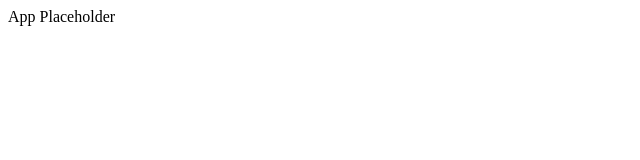
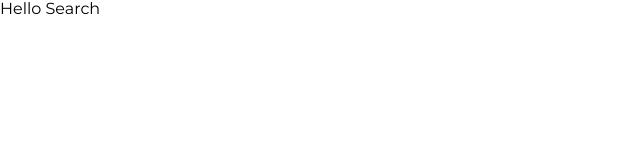
Before and after one commit to ooloo-io/reddit-timer-estuelke, a React (Create React App) app: page /search/1 in a window 1280 px wide. Shown: the top 160 px of the page, without its empty margins (0-640 px from the left). Built offline with nearby package versions, Linux system fonts and the light colour scheme.

Commit message:
added routes and corresponding pages, changed app title

```diff
--- a/public/index.html
+++ b/public/index.html
@@ -24,7 +24,7 @@
       work correctly both with client-side routing and a non-root public URL.
       Learn how to configure a non-root public URL by running `npm run build`.
     -->
-    <title>React App</title>
+    <title>Reddit Timer</title>
   </head>
   <body>
     <noscript>You need to enable JavaScript to run this app.</noscript>
--- a/src/App.js
+++ b/src/App.js
@@ -1,10 +1,17 @@
 import React from 'react';
+import { BrowserRouter as Router, Route, Switch } from 'react-router-dom';
+import Home from './pages/Home';
+import Search from './pages/Search';
+
 
 function App() {
   return (
-    <div>
-      App Placeholder
-    </div>
+    <Router>
+      <Switch>
+        <Route exact path="/" component={Home} />
+        <Route path="/search" component={Search} />
+      </Switch>
+    </Router>
   );
 }
 
--- a/src/index.js
+++ b/src/index.js
@@ -1,6 +1,8 @@
 import React from 'react';
 import ReactDOM from 'react-dom';
 import App from './App';
+import 'normalize.css';
+import './styles/styles.css';
 
 // eslint-disable-next-line react/jsx-filename-extension
 ReactDOM.render(<App />, document.getElementById('root'));
--- /dev/null
+++ b/src/pages/Home.js
@@ -0,0 +1,3 @@
+const Home = () => 'hello home';
+
+export default Home;
--- /dev/null
+++ b/src/pages/Search.js
@@ -0,0 +1,3 @@
+const Search = () => 'Hello Search';
+
+export default Search;
```
